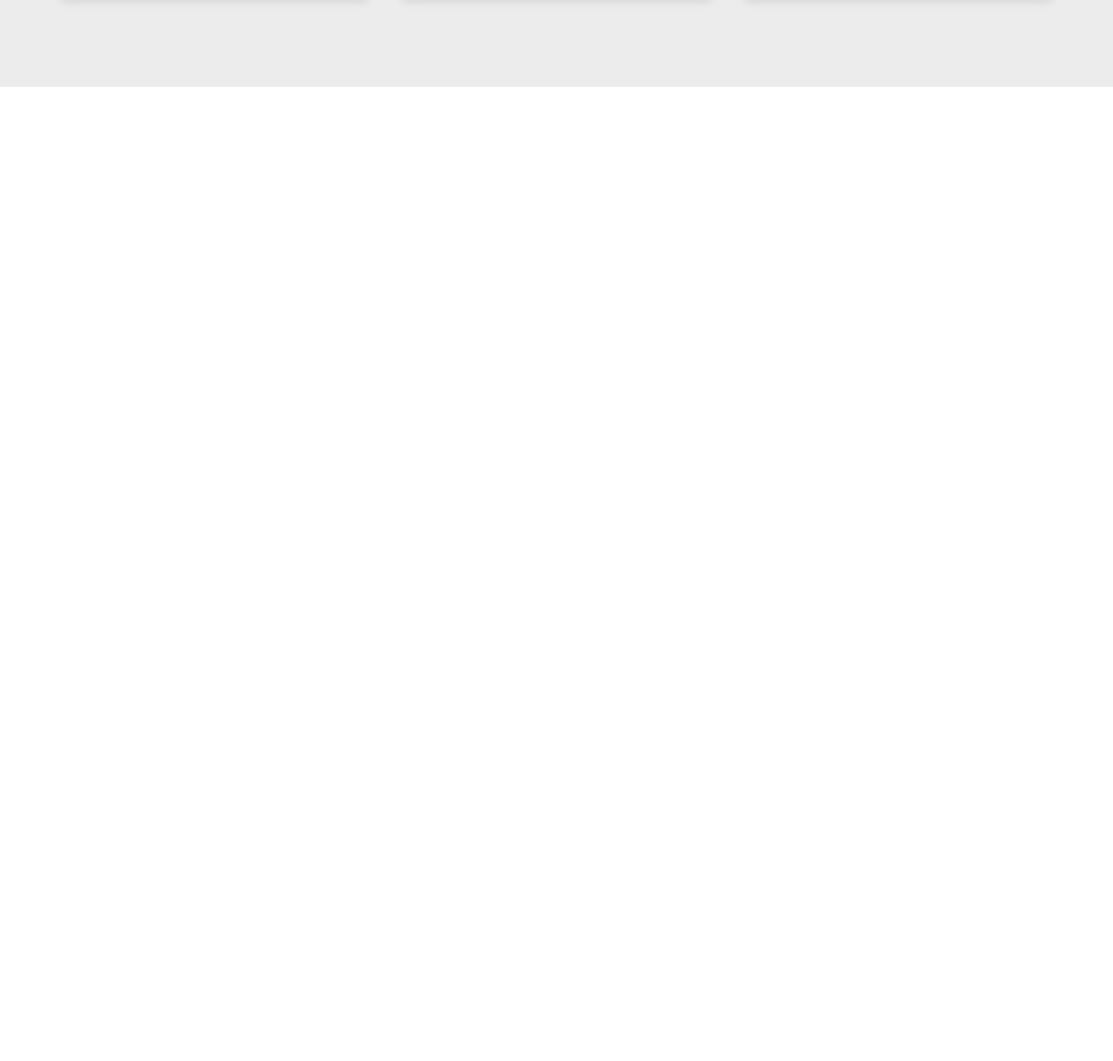
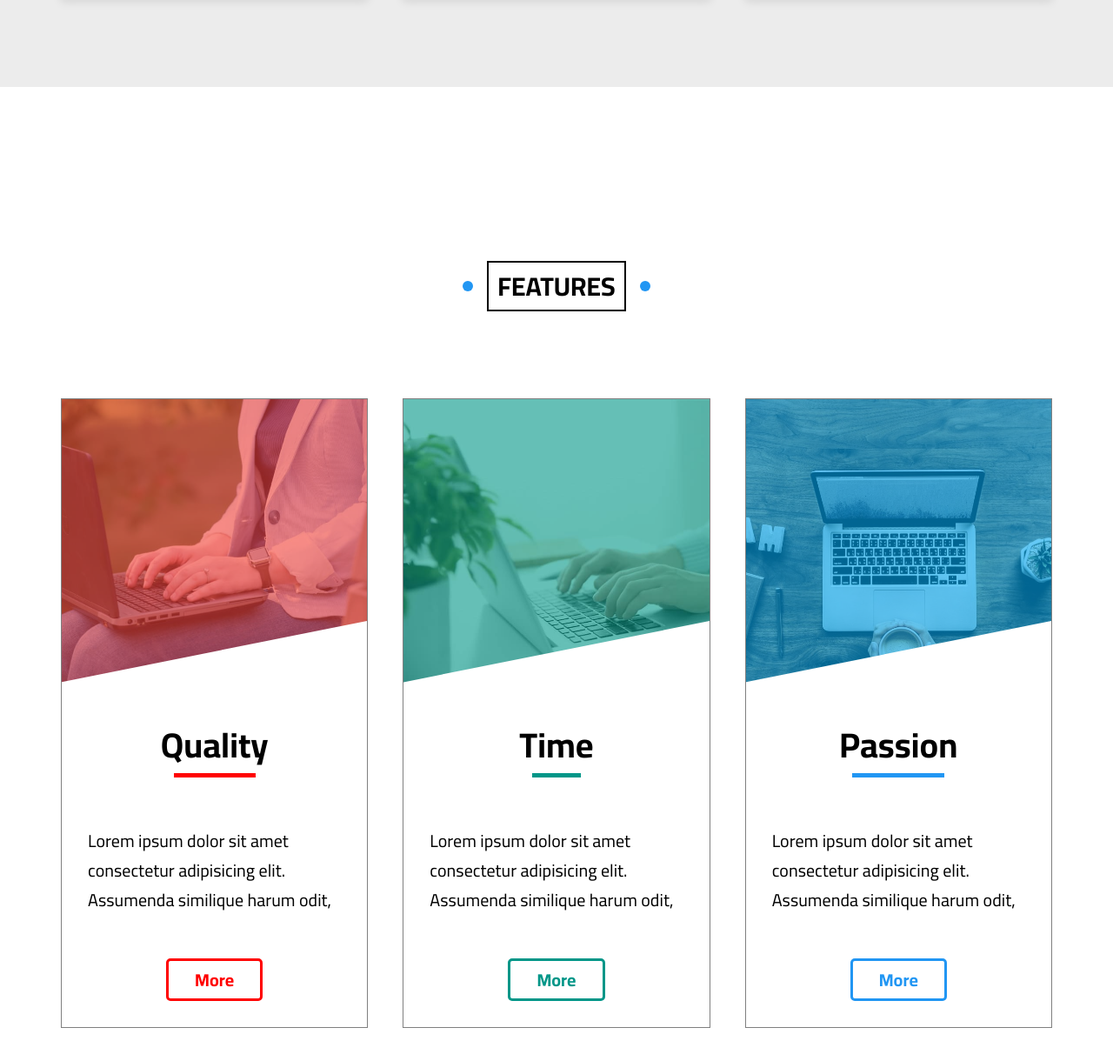
Before and after one commit to Osama-keakaty/third-template-html-css, a plain HTML site: page index.html in a window 1280 px wide. Shown: the part 3261-4481 px from the top of the page at 87% size. Before the commit the page ends 3361 px from the top, so only its background shows below. Drawn offline with Linux system fonts and the light colour scheme.

Commit message:
Add features section

```diff
--- a/css/style.css
+++ b/css/style.css
@@ -27,6 +27,13 @@ ul {
 
 a {
     text-decoration: none;
+}
+
+button {
+    padding: 10px;
+    border: none;
+    background-color: white;
+    cursor: pointer;
 }
 
 .container {
@@ -337,7 +344,8 @@ a {
         gap: 0;
 
     }
-    .header .logo{
+
+    .header .logo {
         width: 100%;
     }
 }
@@ -551,18 +559,21 @@ a {
     grid-template-columns: repeat(auto-fill, minmax(300px, 1fr));
     gap: 40px;
 }
-.gallery .container .box{
+
+.gallery .container .box {
     box-shadow: 0 2px 10px rgb(0 0 0 / 10%);
     padding: 15px;
     background-color: white;
 
 }
+
 .gallery .container .image {
     position: relative;
     overflow: hidden;
 
 }
-.gallery .container .image::before{
+
+.gallery .container .image::before {
     content: "";
     position: absolute;
     width: 2px;
@@ -570,14 +581,15 @@ a {
     background-color: rgba(255, 255, 255, 0.2);
     left: 50%;
     top: 50%;
-    transform: translate(-50%,-50%);
-    -webkit-transform: translate(-50%,-50%);
-    -moz-transform: translate(-50%,-50%);
-    -ms-transform: translate(-50%,-50%);
-    -o-transform: translate(-50%,-50%);
+    transform: translate(-50%, -50%);
+    -webkit-transform: translate(-50%, -50%);
+    -moz-transform: translate(-50%, -50%);
+    -ms-transform: translate(-50%, -50%);
+    -o-transform: translate(-50%, -50%);
     opacity: 0;
 }
-.gallery .container .image:hover::before{
+
+.gallery .container .image:hover::before {
     animation: flashing 1s;
     -webkit-animation: flashing 1s;
     z-index: 2;
@@ -593,7 +605,7 @@ a {
     -o-transition: var(--main-transition);
 }
 
-.gallery .image:hover img{
+.gallery .image:hover img {
     transform: rotate(5deg) scale(1.1);
     -webkit-transform: rotate(5deg) scale(1.1);
     -moz-transform: rotate(5deg) scale(1.1);
@@ -602,6 +614,161 @@ a {
 }
 
 /*! End gallery  */
+
+/*! Start features  */
+.features {
+    padding-top: 100px;
+    padding-bottom: 100px;
+    position: relative;
+}
+.features .container {
+    display: grid;
+    grid-template-columns: repeat(auto-fill, minmax(300px, 1fr));
+    gap: 40px;
+}
+.features .container .box {
+    border: 1px solid grey;
+}
+.features .container .box .img {
+    position: relative;
+    overflow: hidden;
+}
+.features .container .box .img img {
+    width: 100%;
+    max-width: 100%;
+}
+.features .container .box .img::before {
+    content: "";
+    position: absolute;
+    width: 100%;
+    height: 100%;
+    /* z-index: 2; */
+
+}
+.features .container .one .img::before {
+    background-color: rgb(244 64 54 / 60%);
+}
+.features .container .two .img::before {
+    background-color: rgb(0 150 136 / 60%);
+}
+.features .container .three .img::before {
+    background-color: rgb(3 169 244 / 60%);
+}
+.features .container .box .img::after{
+    content: "";
+    border-style:solid ;
+    border-width:0 0 100px 500px ;
+    position: absolute;
+    bottom: 0px;
+    right:0px;
+    border-color:transparent transparent rgb(255, 255, 255) transparent;
+    transition: var(--main-transition);
+    -webkit-transition: var(--main-transition);
+    -moz-transition: var(--main-transition);
+    -ms-transition: var(--main-transition);
+    -o-transition: var(--main-transition);
+}
+.features .container .box:hover .img::after{
+    border-width:0 390px 150px 500px;
+}
+.features .container .box h2 {
+    padding: 20px;
+    text-align: center;
+    font-weight: bold;
+    font-size: 40px;
+    position: relative;
+    margin: auto;
+    width: fit-content;
+}
+.features .container .box h2::before {
+    content: "";
+    position: absolute;
+    width: calc(100% - 70px);
+    height: 5px;
+    top: 75px;
+    left: 35px;
+}
+.features .container .one h2::before {
+    background-color: red;
+}
+.features .container .two h2::before {
+    background-color: #009688;
+}
+.features .container .three h2::before {
+    background-color: var(--main-color);
+}
+.features .container .box p {
+    line-height: 1.7;
+    font-size: 20px;
+    padding: 30px;
+}
+.features .container .box a{
+    font-weight: bold;
+    font-size: 20px;
+    border-radius: 5px;
+    width: fit-content;
+    padding: 10px 30px;
+    margin: 10px auto 30px;
+    display: flex;
+    justify-content: center;
+    -webkit-border-radius: 5px;
+    -moz-border-radius: 5px;
+    -ms-border-radius: 5px;
+    -o-border-radius: 5px;
+    position: relative;
+    transition:var(--main-transition) ;
+    -webkit-transition:var(--main-transition) ;
+    -moz-transition:var(--main-transition) ;
+    -ms-transition:var(--main-transition) ;
+    -o-transition:var(--main-transition) ;
+}
+.features .container .box:hover a{
+    color: white;
+}
+.features .container .one a{
+    border:3px solid red;
+    color: red;
+}
+.features .container .two a{
+    border:3px solid #009688;
+    color: #009688;
+}
+.features .container .three a{
+    border:3px solid var(--main-color);
+    color: var(--main-color);
+}
+.features .container .box a::before{
+    content: "";
+    position: absolute;
+    top: 0;
+    left: 0;
+    width:0;
+    height: 100%;
+    transition: var(--main-transition);
+    -webkit-transition: var(--main-transition);
+    -moz-transition: var(--main-transition);
+    -ms-transition: var(--main-transition);
+    -o-transition: var(--main-transition);
+    z-index: -1;
+}
+.features .container .one a::before{
+    background-color: red;
+}
+.features .container .two a::before{
+    background-color: #009688;
+}
+.features .container .three a::before{
+    background-color: var(--main-color);
+}
+.features .container .box:hover a::before{
+    width: 100%;
+}
+
+
+
+
+/*! End features  */
+
 /*! Start animation */
 @keyframes up-and-down {
 
@@ -705,14 +872,16 @@ a {
     }
 }
 
-@keyframes flashing{
-0%{
+@keyframes flashing {
+    0% {
         opacity: 1;
     }
-100%{
+
+    100% {
         opacity: 0;
         width: 200%;
         height: 200%;
     }
 }
+
 /*! End animation */
--- a/index.html
+++ b/index.html
@@ -230,6 +230,40 @@
         </div>
     </div>
     <!-- End gallery -->
+    <!-- Start features -->
+<div class="features">
+    <h2 class="main-title" id="features">FEATURES</h2>
+    <div class="container">
+        <div class="box one">
+            <div class="img">
+                <img src="imgs/features-01.jpg" alt="">
+            </div>
+            <h2>Quality</h2>
+            <p>Lorem ipsum dolor sit amet consectetur adipisicing elit. Assumenda similique harum odit,  </p>
+            <a href="#">More</a>
+        </div>
+        <div class="box two">
+            <div class="img">
+                <img src="imgs/features-02.jpg" alt="">
+            </div>
+            <h2>Time</h2>
+            <p>Lorem ipsum dolor sit amet consectetur adipisicing elit. Assumenda similique harum odit, </p>
+            <a href="#">More</a>
+        </div>
+        <div class="box three">
+            <div class="img">
+                <img src="imgs/features-03.jpg" alt="">
+            </div>
+            <h2>Passion</h2>
+            <p>Lorem ipsum dolor sit amet consectetur adipisicing elit. Assumenda similique harum odit, </p>
+            <a href="#">More</a>
+        </div>
+    </div>
+</div>
+
+
+    <!-- End features -->
+
 </body>
 
 </html>
```
Lines whose indentation alone changed are shown as unchanged.
